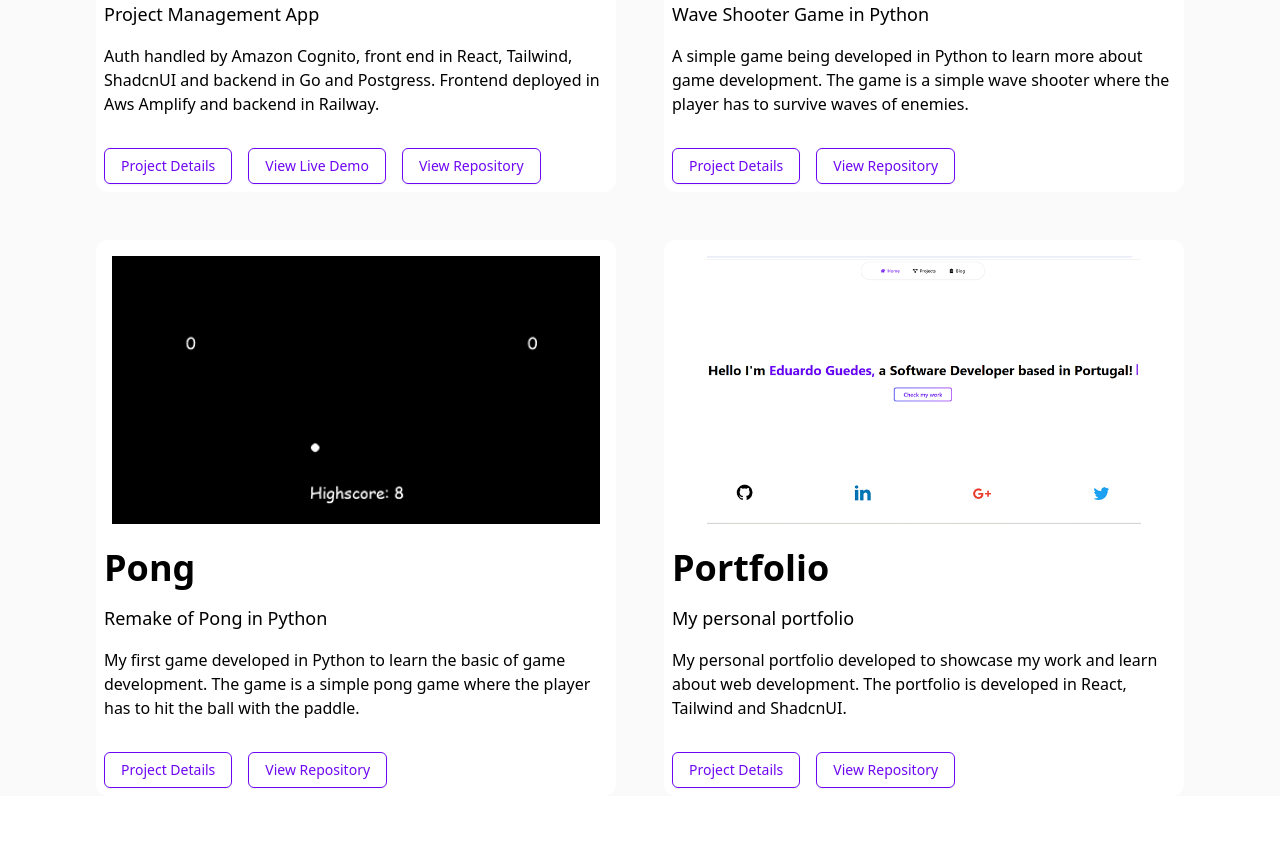
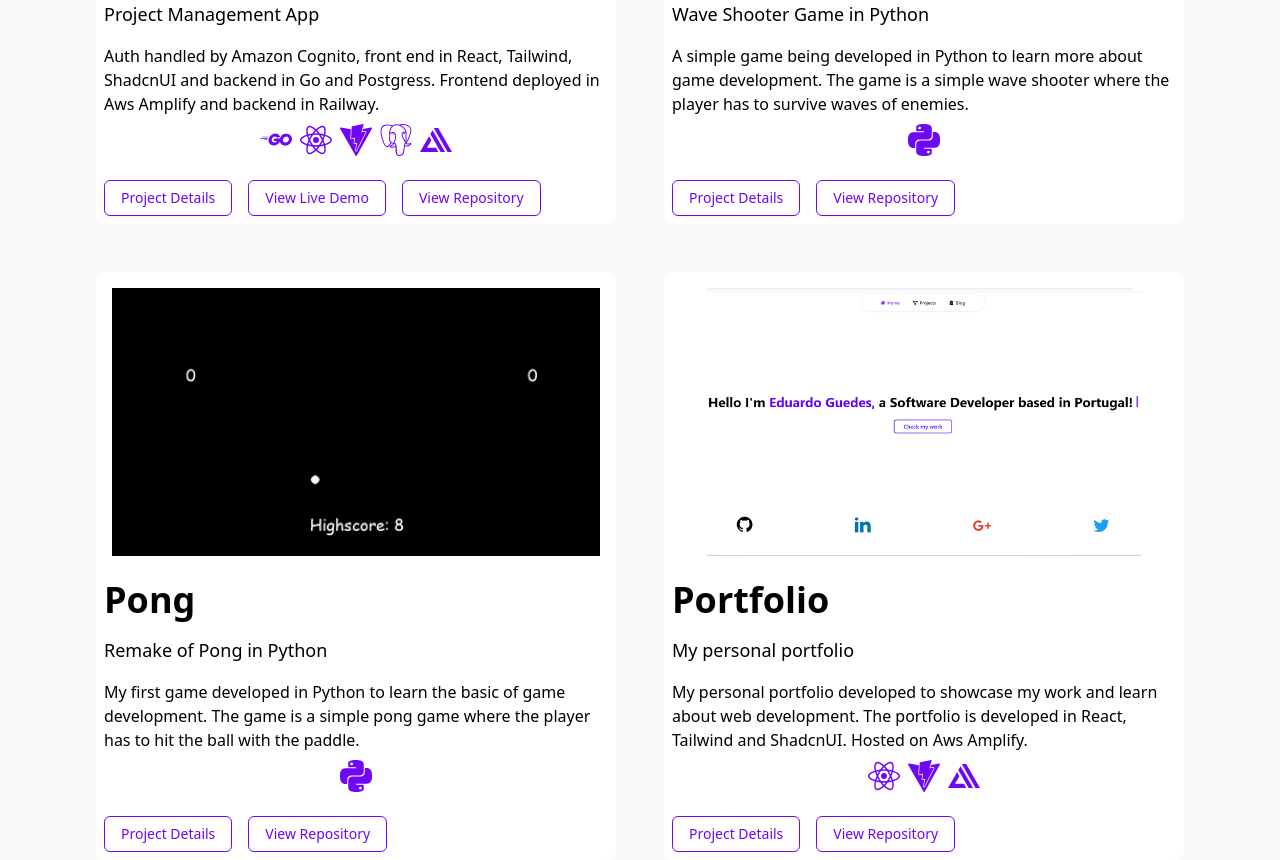
Before and after one commit to Desgue/portfolio, a React (Vite) app: page /projects in a window 1280 px wide. Shown: the part 580-1440 px from the top of the page. Before the commit the page ends 1376 px from the top, so only its background shows below. Built offline with nearby package versions, Linux system fonts and the light colour scheme.

Commit message:
add icons

```diff
--- a/src/pages/home/Projects.tsx
+++ b/src/pages/home/Projects.tsx
@@ -19,6 +19,9 @@ const Projects = () => {
       <div className="min-h-[480px] flex flex-col items-center text-center mx-auto pt-24 bg-[#6E07F3]">
         <h1 className="text-4xl lg:text-7xl font-bold bg-clip-text text-transparent bg-gradient-to-b from-white to-neutral-200 pt-4">My Personal Projects</h1>
         <h2 className="text-md lg:text-xl font-semibold pt-4 px-2 text-white">Some of the pet projects I am currently working on.</h2>
+        <Link to="/projects">
+          <Button className="mt-4  border-[#6E07F3]  text-[#6E07F3] font-medium  hover:bg-[#6E07F3] hover:text-white" variant="outline">View All Projects</Button>
+        </Link>
       </div>
       <div className="container border  rounded-xl  shadow-lg min-h-[640px] mx-auto w-[90%] md:w-[80%] flex flex-col lg:grid lg:grid-cols-12 gap-8 mt-[-180px] bg-white">
 
--- a/src/pages/projects/Projects.tsx
+++ b/src/pages/projects/Projects.tsx
@@ -6,6 +6,15 @@ import portfolio from '../../assets/portfolio_landing.png'
 import { Button } from "@/components/ui/button"
 import { Link } from "react-router-dom"
 import { ReactNode } from "react"
+import {
+  Tooltip,
+  TooltipContent,
+  TooltipProvider,
+  TooltipTrigger,
+} from "@/components/ui/tooltip"
+import { SiReact, SiVite, SiPostgresql, SiAwsamplify, SiPython } from "react-icons/si";
+import { IconContext } from "react-icons";
+import { FaGolang } from "react-icons/fa6";
 
 
 const Projects = () => {
@@ -33,54 +42,24 @@ type ProjectCardProps = {
   subtitle: string
   description: string
   links: string[]
+  icons?: ReactNode
   className?: string
 
 }
 
-const Items = [
-  {
-    image: tasker,
-    key: "tasker",
-    title: "Tasker",
-    subtitle: "Project Management App",
-    description: "Auth handled by Amazon Cognito, front end in React, Tailwind, ShadcnUI and backend in Go and Postgress. Frontend deployed in Aws Amplify and backend in Railway.",
-    links: ["https://github.com/Desgue/Tasker", "https://production.d3ozduy4s4mqlc.amplifyapp.com/"]
-  },
-  {
-    image: shooter,
-    key: "wave-shooter",
-    title: "Wave Shooter",
-    subtitle: "Wave Shooter Game in Python",
-    description: "A simple game being developed in Python to learn more about game development. The game is a simple wave shooter where the player has to survive waves of enemies.",
-    links: ["https://github.com/Desgue/wave-shooter"]
-  },
-  {
-    image: pong,
-    key: "pong",
-    title: "Pong",
-    subtitle: "Remake of Pong in Python",
-    description: "My first game developed in Python to learn the basic of game development. The game is a simple pong game where the player has to hit the ball with the paddle.",
-    links: ["https://github.com/Desgue/Pong2"]
-  },
-  {
-    image: portfolio,
-    key: "portfolio",
-    title: "Portfolio",
-    subtitle: "My personal portfolio",
-    description: "My personal portfolio developed to showcase my work and learn about web development. The portfolio is developed in React, Tailwind and ShadcnUI.",
-    links: ["https://github.com/Desgue/portfolio"]
-  }
-
-]
 
 
-const ProjectCard = ({image, key, title, subtitle, description, links}: ProjectCardProps) => {
+
+const ProjectCard = ({image, key, title, subtitle, description, links, icons}: ProjectCardProps) => {
   return (
     <div className="flex h-[100%] flex-col inset-0 bg-white rounded-xl">
       <img loading="lazy" className=" p-4 mx-auto w-fit h-[300px] object-cover rounded-md" src={image}/>
       <h1 className="text-4xl font-bold p-2">{title}</h1>
       <p className="text-lg font-medium p-2">{subtitle}</p>
       <p className="text-base font-normal p-2">{description}</p>
+      <div className="flex gap-2 mx-auto">
+        {icons}
+      </div>
       <div className="flex flex-col md:flex-row md:gap-4 p-2">
       <Link target="_blank" to={`/projects/${key}`}>
         <Btn>
@@ -110,6 +89,7 @@ const ProjectCard = ({image, key, title, subtitle, description, links}: ProjectC
         </Link>
         }
       </div>
+
     </div>
   )
 }
@@ -122,3 +102,161 @@ const Btn = ({children}: BtnProps) => {
     </Button>
   )
 }
+
+const Items = [
+  {
+    image: tasker,
+    key: "tasker",
+    title: "Tasker",
+    subtitle: "Project Management App",
+    description: "Auth handled by Amazon Cognito, front end in React, Tailwind, ShadcnUI and backend in Go and Postgress. Frontend deployed in Aws Amplify and backend in Railway.",
+    links: ["https://github.com/Desgue/Tasker", "https://production.d3ozduy4s4mqlc.amplifyapp.com/"],
+    icons: (
+      <>
+      <TooltipProvider>
+      <Tooltip>
+        <TooltipTrigger className='hover:cursor-default '>
+          <IconContext.Provider value={{ color: "#6E07F3", size: "2em" }}>
+            <FaGolang />
+          </IconContext.Provider></TooltipTrigger>
+        <TooltipContent>
+          <p>Golang</p>
+        </TooltipContent>
+      </Tooltip>
+    </TooltipProvider>
+    <TooltipProvider>
+      <Tooltip>
+        <TooltipTrigger className='hover:cursor-default '>
+          <IconContext.Provider value={{ color: "#6E07F3", size: "2em" }}>
+            <SiReact />
+          </IconContext.Provider></TooltipTrigger>
+        <TooltipContent>
+          <p>ReactJs</p>
+        </TooltipContent>
+      </Tooltip>
+    </TooltipProvider>
+
+    <TooltipProvider>
+      <Tooltip>
+        <TooltipTrigger className='hover:cursor-default '>
+          <IconContext.Provider value={{ color: "#6E07F3", size: "2em" }}>
+            <SiVite />
+          </IconContext.Provider></TooltipTrigger>
+        <TooltipContent>
+          <p>Vite</p>
+        </TooltipContent>
+      </Tooltip>
+    </TooltipProvider>
+
+    <TooltipProvider>
+      <Tooltip>
+        <TooltipTrigger className='hover:cursor-default '>
+          <IconContext.Provider value={{ color: "#6E07F3", size: "2em" }}>
+            <SiPostgresql />
+          </IconContext.Provider></TooltipTrigger>
+        <TooltipContent>
+          <p>PostgresSQL</p>
+        </TooltipContent>
+      </Tooltip>
+    </TooltipProvider>
+
+    <TooltipProvider>
+      <Tooltip>
+        <TooltipTrigger className='hover:cursor-default '>
+          <IconContext.Provider value={{ color: "#6E07F3", size: "2em" }}>
+            <SiAwsamplify />
+          </IconContext.Provider></TooltipTrigger>
+        <TooltipContent>
+          <p>Aws Amplify + Aws Cognito</p>
+        </TooltipContent>
+      </Tooltip>
+    </TooltipProvider>
+    </>
+    )
+  },
+  {
+    image: shooter,
+    key: "wave-shooter",
+    title: "Wave Shooter",
+    subtitle: "Wave Shooter Game in Python",
+    description: "A simple game being developed in Python to learn more about game development. The game is a simple wave shooter where the player has to survive waves of enemies.",
+    links: ["https://github.com/Desgue/wave-shooter"],
+    icons: (<TooltipProvider>
+      <Tooltip>
+        <TooltipTrigger className='hover:cursor-default '>
+          <IconContext.Provider value={{ color: "#6E07F3", size: "2em" }}>
+            <SiPython />
+          </IconContext.Provider>
+        </TooltipTrigger>
+        <TooltipContent>
+          <p>Pyhon + PygameCE</p>
+        </TooltipContent>
+      </Tooltip>
+    </TooltipProvider>)
+  },
+  {
+    image: pong,
+    key: "pong",
+    title: "Pong",
+    subtitle: "Remake of Pong in Python",
+    description: "My first game developed in Python to learn the basic of game development. The game is a simple pong game where the player has to hit the ball with the paddle.",
+    links: ["https://github.com/Desgue/Pong2"],
+    icons: (<TooltipProvider>
+      <Tooltip>
+        <TooltipTrigger className='hover:cursor-default '>
+          <IconContext.Provider value={{ color: "#6E07F3", size: "2em" }}>
+            <SiPython />
+          </IconContext.Provider>
+        </TooltipTrigger>
+        <TooltipContent>
+          <p>Pyhon + PygameCE</p>
+        </TooltipContent>
+      </Tooltip>
+    </TooltipProvider>)
+  },
+  {
+    image: portfolio,
+    key: "portfolio",
+    title: "Portfolio",
+    subtitle: "My personal portfolio",
+    description: "My personal portfolio developed to showcase my work and learn about web development. The portfolio is developed in React, Tailwind and ShadcnUI. Hosted on Aws Amplify.",
+    links: ["https://github.com/Desgue/portfolio"],
+    icons: (<>
+        <TooltipProvider>
+      <Tooltip>
+        <TooltipTrigger className='hover:cursor-default '>
+          <IconContext.Provider value={{ color: "#6E07F3", size: "2em" }}>
+            <SiReact />
+          </IconContext.Provider></TooltipTrigger>
+        <TooltipContent>
+          <p>ReactJs</p>
+        </TooltipContent>
+      </Tooltip>
+    </TooltipProvider>
+
+    <TooltipProvider>
+      <Tooltip>
+        <TooltipTrigger className='hover:cursor-default '>
+          <IconContext.Provider value={{ color: "#6E07F3", size: "2em" }}>
+            <SiVite />
+          </IconContext.Provider></TooltipTrigger>
+        <TooltipContent>
+          <p>Vite</p>
+        </TooltipContent>
+      </Tooltip>
+    </TooltipProvider>
+    <TooltipProvider>
+      <Tooltip>
+        <TooltipTrigger className='hover:cursor-default '>
+          <IconContext.Provider value={{ color: "#6E07F3", size: "2em" }}>
+            <SiAwsamplify />
+          </IconContext.Provider></TooltipTrigger>
+        <TooltipContent>
+          <p>Aws Amplify</p>
+        </TooltipContent>
+      </Tooltip>
+    </TooltipProvider>
+    </>)
+  }
+
+]
```
